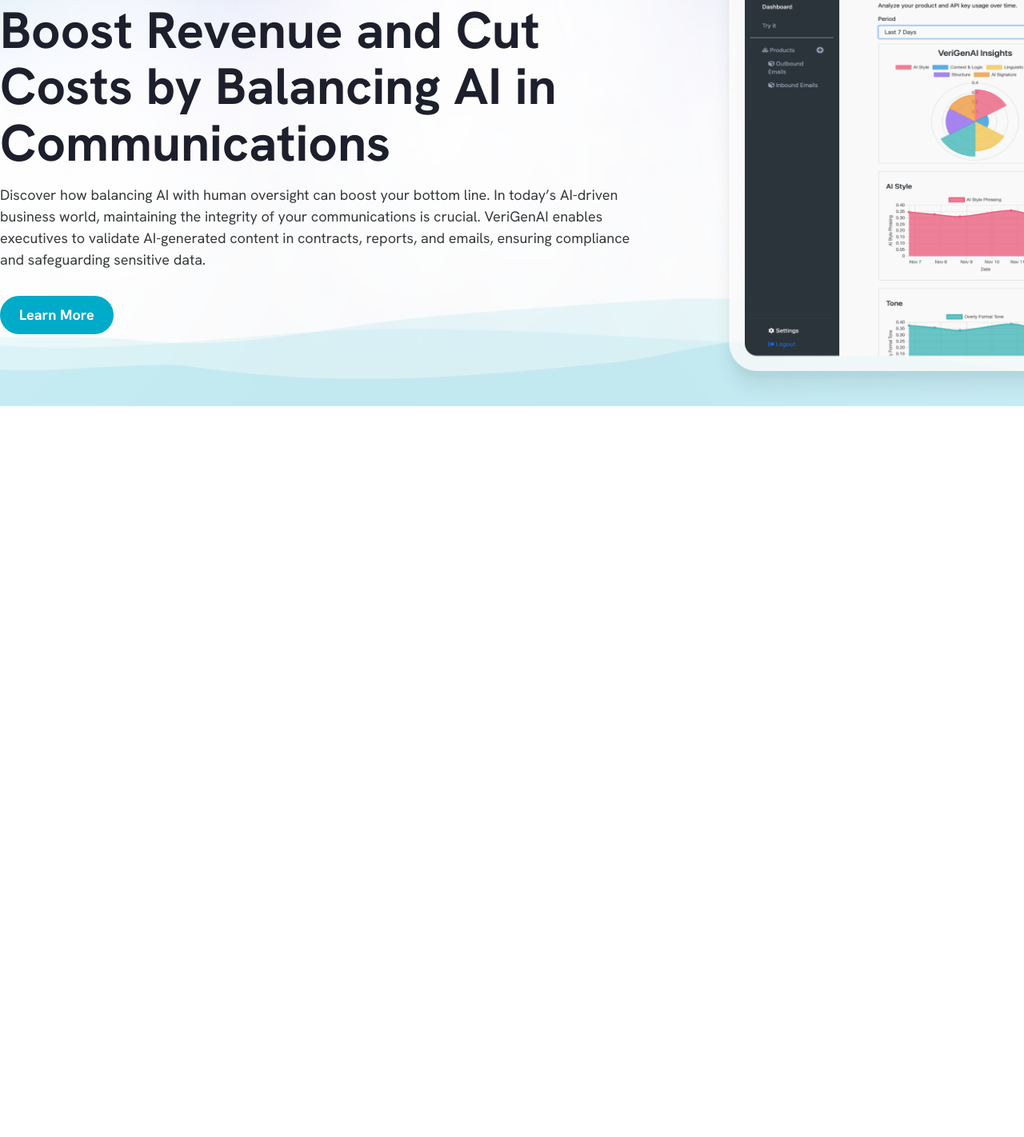
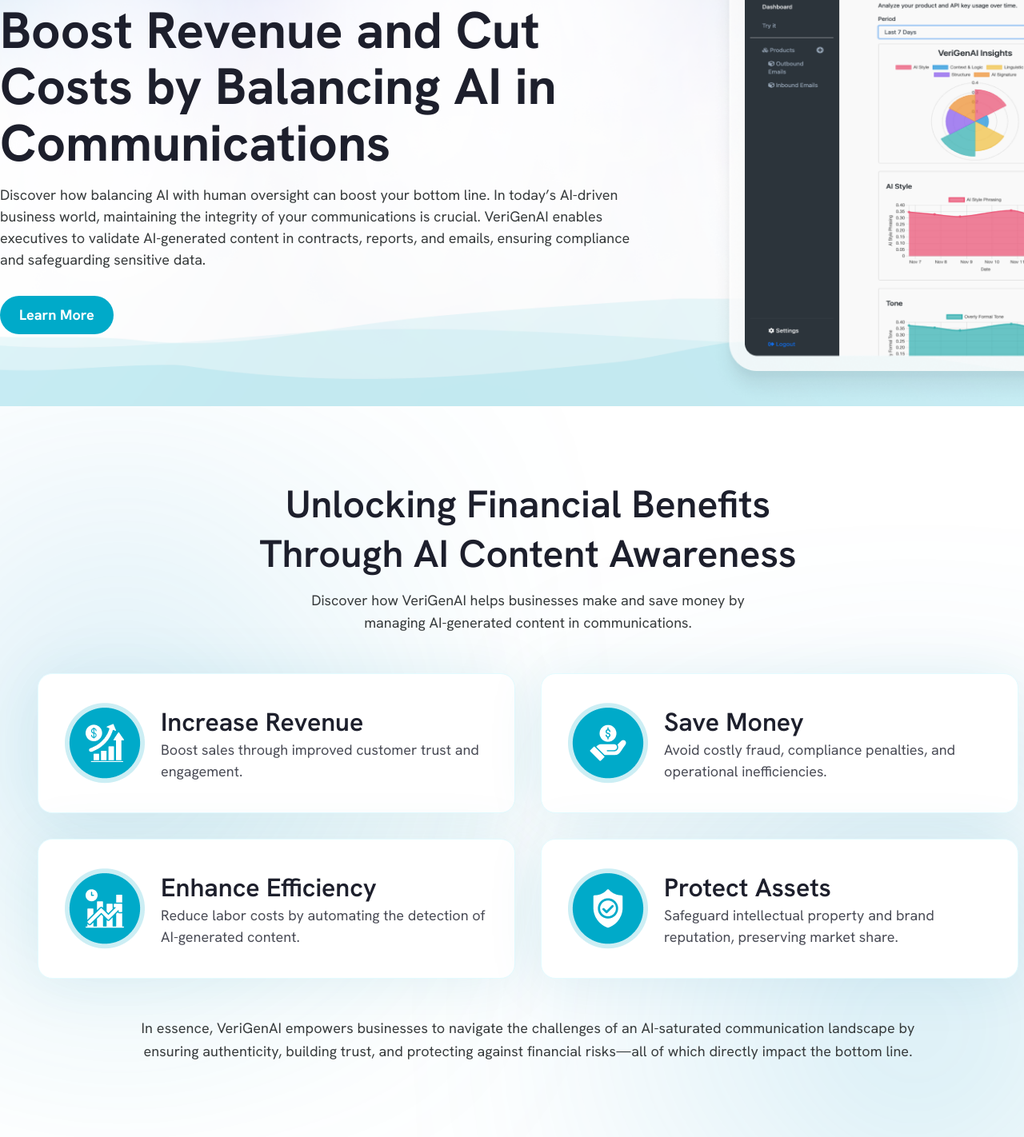
Before and after one commit to Nafiz-Al-Turabi/verigen-ai, a plain HTML site: page index.html in a window 1280 px wide. Shown: the part 331-1753 px from the top of the page at 80% size. Before the commit the page ends 839 px from the top, so only its background shows below. Drawn offline with Linux system fonts and the light colour scheme.

Commit message:
Finalcial section added

```diff
--- a/index.html
+++ b/index.html
@@ -53,7 +53,53 @@
         </div>
     </header>
     <main>
-
+        <!--  Financial Benefits  -->
+        <section class="financial">
+            <div class="left-box"></div>
+            <div class="right-box"></div>
+            <div class="financial-container">
+                <div class="financial-contents">
+                    <h1>Unlocking Financial Benefits Through AI Content Awareness</h1>
+                    <p>Discover how VeriGenAI helps businesses make and save money by managing AI-generated content in
+                        communications.</p>
+                </div>
+                <div class="financial-cards">
+                    <div class="financial-card">
+                        <img src="./images/increase.png" alt="" class="financial-image">
+                        <div class="card-contents">
+                            <h3>Increase Revenue</h3>
+                            <p>Boost sales through improved customer trust and engagement.</p>
+                        </div>
+                    </div>
+                    <div class="financial-card">
+                        <img src="./images/save.png" alt="" class="financial-image">
+                        <div class="card-contents">
+                            <h3>Save Money</h3>
+                            <p>Avoid costly fraud, compliance penalties, and operational inefficiencies.</p>
+                        </div>
+                    </div>
+                    <div class="financial-card card-3">
+                        <img src="./images/enhance.png" alt="" class="financial-image">
+                        <div class="card-contents">
+                            <h3>Enhance Efficiency</h3>
+                            <p>Reduce labor costs by automating the detection of AI-generated content.</p>
+                        </div>
+                    </div>
+                    <div class="financial-card">
+                        <img src="./images/protect.png" alt="" class="financial-image">
+                        <div class="card-contents">
+                            <h3>Protect Assets</h3>
+                            <p>Safeguard intellectual property and brand reputation, preserving market share.</p>
+                        </div>
+                    </div>
+                </div>
+                <p class="financial-description">In essence, VeriGenAI empowers businesses to navigate the challenges of
+                    an AI-saturated communication
+                    landscape by ensuring authenticity, building trust, and protecting against financial risks—all of
+                    which
+                    directly impact the bottom line.</p>
+            </div>
+        </section>
     </main>
     <script src="./js/script.js"></script>
 </body>
--- a/style.css
+++ b/style.css
@@ -66,6 +66,112 @@ header {
     margin-top: 32px;
 }
 
+/* financial */
+.financial{
+    position: relative;
+    overflow: hidden;
+
+}
+.financial-container {
+    width: 1320px;
+    margin: 0 auto;
+    padding: 92px 0;
+}
+
+.financial-contents {
+    width: 756px;
+    margin: 0 auto;
+    text-align: center;
+}
+
+.financial-contents>h1 {
+    color: #1D1F2C;
+    text-align: center;
+    font-size: 48px;
+    font-weight: 600;
+    line-height: 130%;
+}
+
+.financial-contents>p {
+    width: 549.173px;
+    margin: 0 auto;
+    color: #373B3C;
+    text-align: center;
+    font-size: 18px;
+    font-weight: 400;
+    line-height: 160%;
+    margin-top: 12px;
+}
+
+.financial-cards {
+    margin-top: 48px;
+    display: grid;
+    grid-template-columns: repeat(2, 1fr);
+    gap: 32px;
+    padding: 0 47px;
+}
+
+
+.financial-card {
+    display: flex;
+    align-items: center;
+    gap: 20px;
+    background: #fff;
+    box-shadow: 0px 4px 70px 0px rgba(0, 129, 153, 0.10);
+    padding: 36px 33px;
+    border-radius: 18px;
+    border: 1px solid #E3FBFF;
+}
+
+.card-contents>h3 {
+    color: #1D1F2C;
+    font-size: 32px;
+    font-weight: 600;
+}
+
+.card-contents>p {
+    color: #4A4C56;
+    font-size: 18px;
+    font-weight: 400;
+    line-height: 150%;
+}
+
+.financial-description {
+    width: 1022px;
+    margin: 0 auto;
+    color: #373B3C;
+    text-align: center;
+    font-size: 18px;
+    font-weight: 400;
+    line-height: 160%;
+    letter-spacing: 0.09px;
+    margin-top: 48px;
+}
+
+.left-box {
+    height: 303px;
+    width: 303px;
+    background: linear-gradient(321deg, rgba(46, 223, 173, 0.70) -7.19%, rgba(31, 104, 233, 0.70) 102.86%);
+    filter: blur(192px);
+    border-radius: 50%;
+    position: absolute;
+    top: 30%;
+    left: 0px;
+    z-index: -1;
+}
+
+.right-box {
+    height: 275px;
+    width: 275px;
+    background: var(--Brand, linear-gradient(321deg, #2EDFAD -7.19%, #1F68E9 102.86%));
+    filter: blur(200px);
+    border-radius: 50%;
+    position: absolute;
+    bottom: 0;
+    right: 0px;
+    z-index: -1;
+}
+
 @media (max-width: 1024px) {
     .hero {
         padding: 0 16px;
@@ -75,18 +181,48 @@ header {
         gap: 0px;
         padding-bottom: 24px;
     }
+
     .hero-image {
         margin-right: -285px;
     }
+
     .hero-content {
         width: 100%;
     }
+
     .hero-title {
-        font-size:46px;
+        font-size: 46px;
     }
 
     .hero-description {
-        font-size:18px;
+        font-size: 18px;
+    }
+
+    /* financial */
+    .financial-container {
+        width: 100%;
+        padding: 0 16px;
+        padding: 82px 0;
+    }
+
+    .financial-contents {
+        width: 100%;
+    }
+
+    .financial-contents>p {
+        width: 549.173px;
+    }
+
+    .left-box {
+        display: none;
+        bottom: 0;
+        right: 0;
+    }
+
+    .right-box {
+        top: 30%;
+        left: -200px;
+        z-index: -1;
     }
 
 }
@@ -128,4 +264,23 @@ header {
         width: 100%;
     }
 
+    /* financial */
+    .financial-container {
+        width: 100%;
+        padding: 0 16px;
+        padding: 42px 0;
+    }
+
+    .financial-contents>p {
+        width: 100%;
+    }
+
+    .financial-contents>h1 {
+        font-size: 24px;
+    }
+
+    .financial-contents>p {
+        font-size: 16px;
+    }
+
 }
```
Also changed, not shown: images/enhance.png (added), images/increase.png (added), images/protect.png (added), images/save.png (added).
